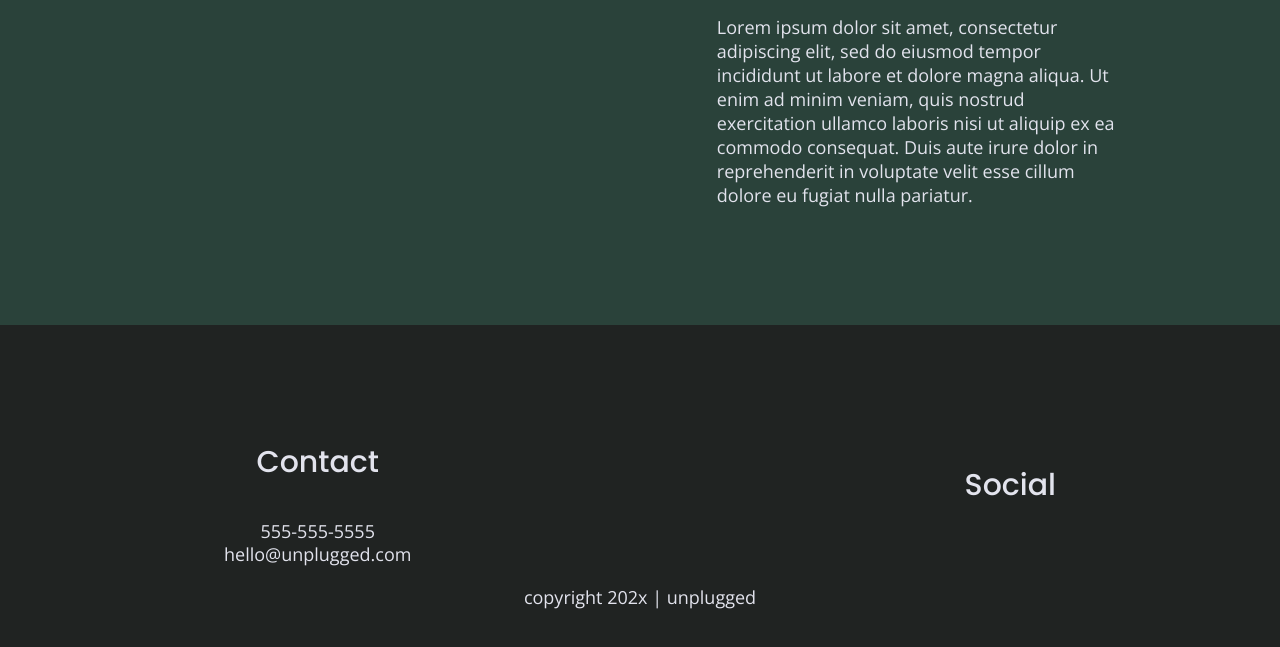
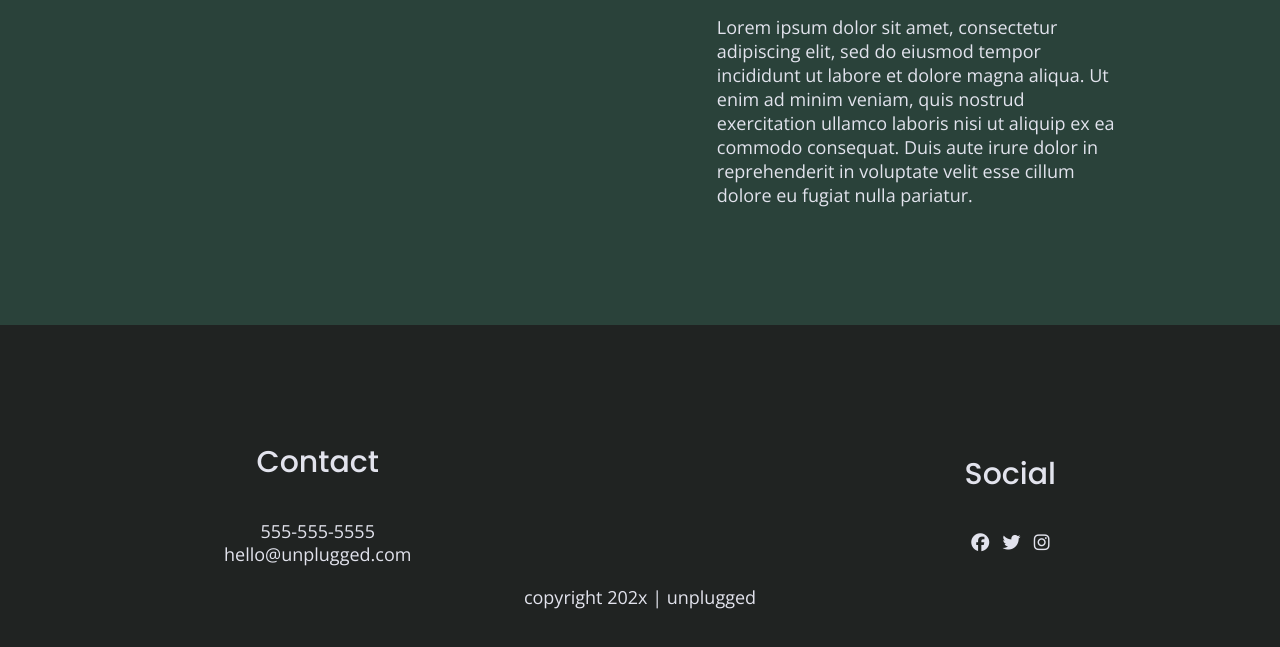
Before and after one commit to Quiet44/My-Website, a website built with Parcel: page index.html in a window 1280 px wide. Shown: the part 1923-2570 px from the top of the page. Built offline with nearby package versions, Linux system fonts and the light colour scheme; files whose address does not match are found by name.

Commit message:
Social icons added

```diff
--- a/index.html
+++ b/index.html
@@ -155,7 +155,13 @@
           <h4>Social</h4>
           <div class="social-icons">
             <p>
-              <a href="#"></a>
+              <a href="https://www.facebook.com"target="_blank"><i class="fa-brands fa-facebook"></i></a>
+            </p>
+            <p>
+              <a href="https://www.twitter.com"target="_blank"><i class="fa-brands fa-twitter"></i></a>
+            </p>
+            <p>
+              <a href="https://www.instagram.com"target="_blank"><i class="fa-brands fa-instagram"></i></a>
             </p>
           </div>
         </div>
```
